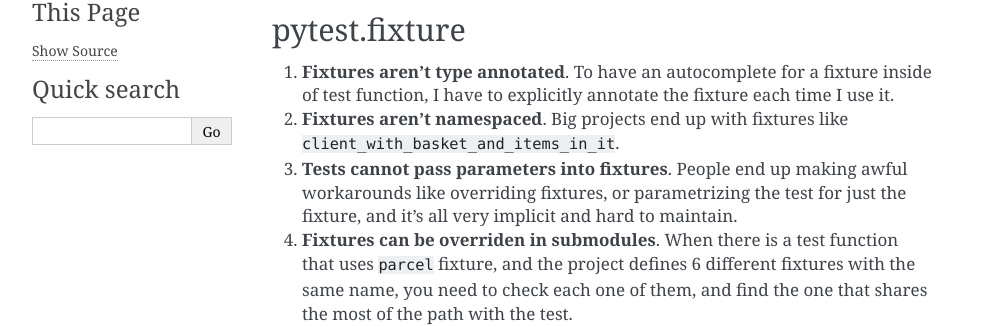
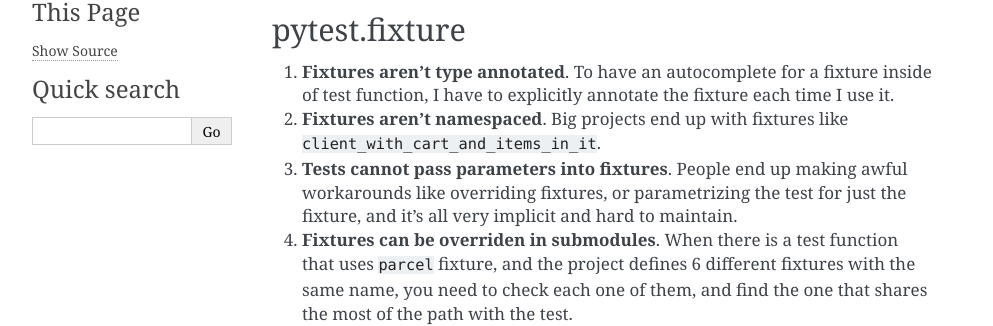
Before and after one commit to orsinium-labs/pytypest, a Sphinx documentation site: the page built from docs/motivation.md, in a window 1280 px wide. Shown: the part 173-499 px from the top of the page, without its empty margins (148-1141 px from the left). Built offline with Sphinx 7.4.7, drawn with Linux system fonts in a browser that asks for light colours.

Commit message:
link motivation

```diff
--- a/docs/motivation.md
+++ b/docs/motivation.md
@@ -5,7 +5,7 @@
 ## pytest.fixture
 
 1. **Fixtures aren't type annotated**. To have an autocomplete for a fixture inside of test function, I have to explicitly annotate the fixture each time I use it.
-1. **Fixtures aren't namespaced**. Big projects end up with fixtures like `client_with_basket_and_items_in_it`.
+1. **Fixtures aren't namespaced**. Big projects end up with fixtures like `client_with_cart_and_items_in_it`.
 1. **Tests cannot pass parameters into fixtures**. People end up making awful workarounds like overriding fixtures, or parametrizing the test for just the fixture, and it's all very implicit and hard to maintain.
 1. **Fixtures can be overriden in submodules**. When there is a test function that uses `parcel` fixture, and the project defines 6 different fixtures with the same name, you need to check each one of them, and find the one that shares the most of the path with the test.
 1. **Go-to-definition on fixtures doesn't work**. Again, each time you want to see the fixture implementation, it turns into a treasure hunt.
```
Also changed, not shown: README.md (+2 -0 lines).
